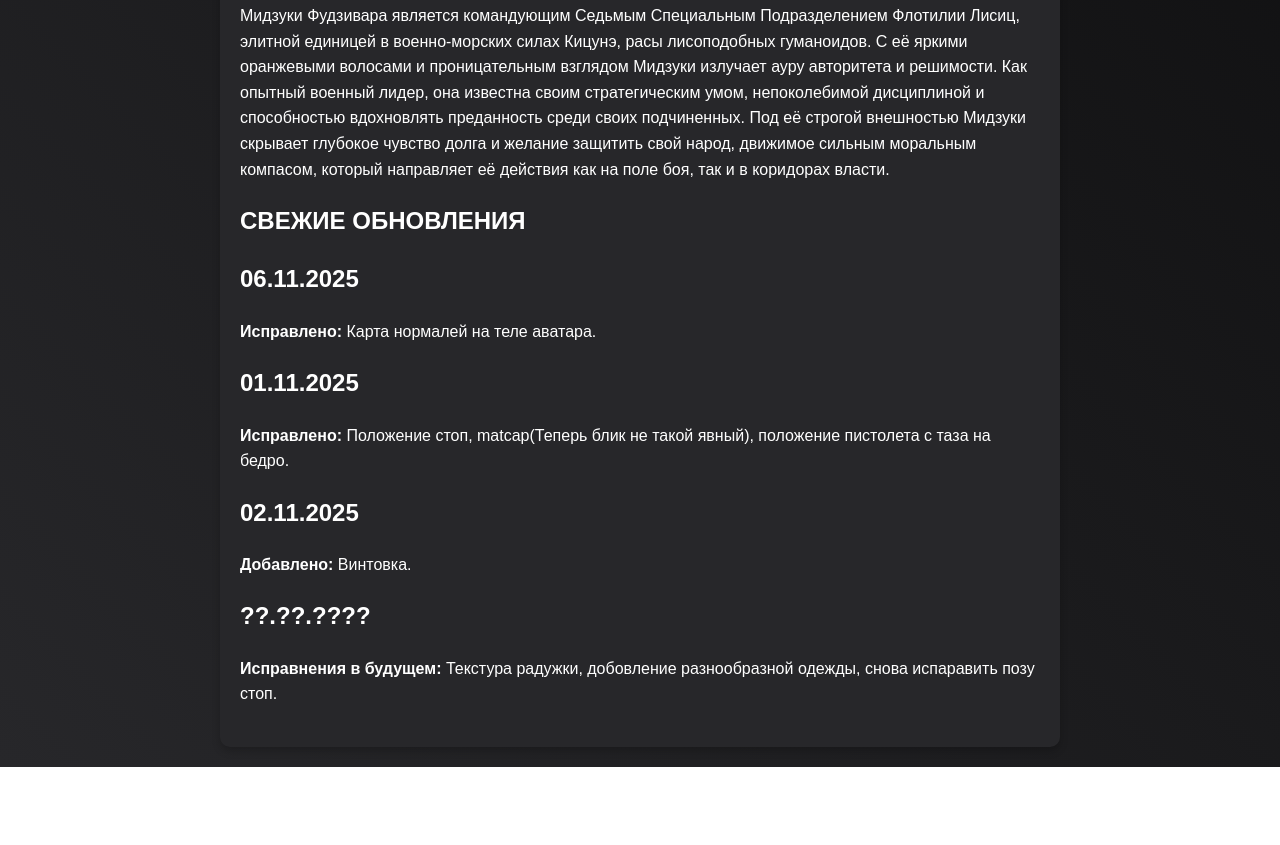
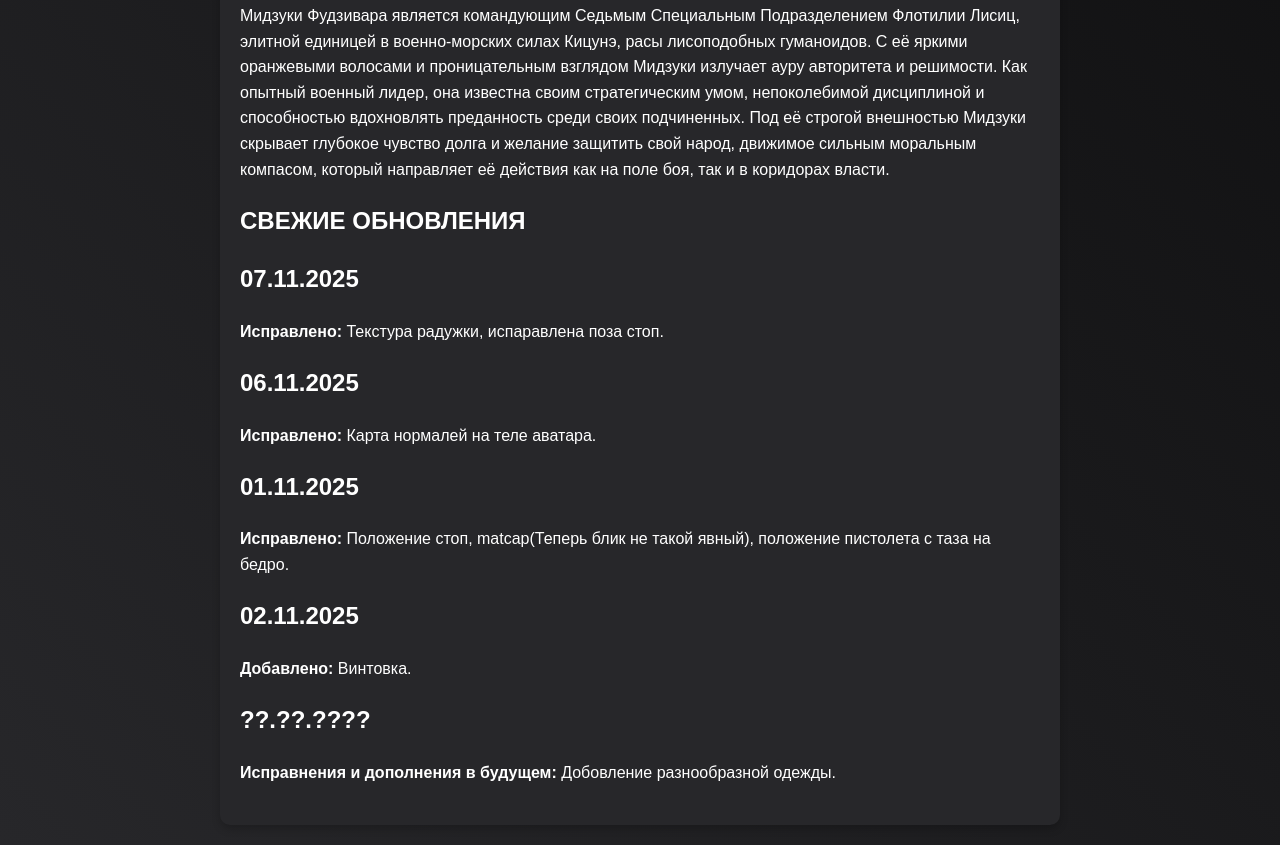
Before and after one commit to Belyashlk/workshop-AniBely.github.io, a plain HTML site: page page/mizuki/mizuki_page.html in a window 1280 px wide. Shown: the part 1833-2678 px from the top of the page. Before the commit the page ends 2600 px from the top, so only its background shows below. Drawn offline with Linux system fonts and the light colour scheme.

Commit message:
Update mizuki_page.html

```diff
--- a/page/mizuki/mizuki_page.html
+++ b/page/mizuki/mizuki_page.html
@@ -137,6 +137,8 @@
 			<p>Мидзуки Фудзивара является командующим Седьмым Специальным Подразделением Флотилии Лисиц, элитной единицей в военно-морских силах Кицунэ, расы лисоподобных гуманоидов. С её яркими оранжевыми волосами и проницательным взглядом Мидзуки излучает ауру авторитета и решимости. Как опытный военный лидер, она известна своим стратегическим умом, непоколебимой дисциплиной и способностью вдохновлять преданность среди своих подчиненных. Под её строгой внешностью Мидзуки скрывает глубокое чувство долга и желание защитить свой народ, движимое сильным моральным компасом, который направляет её действия как на поле боя, так и в коридорах власти.</p>
 
 				<h2>СВЕЖИЕ ОБНОВЛЕНИЯ</h2>
+					<h2>07.11.2025</h2>
+					<p><strong>Исправлено:</strong> Текстура радужки, испаравлена поза стоп.</p>
 					<h2>06.11.2025</h2>
 					<p><strong>Исправлено:</strong> Карта нормалей на теле аватара.</p>
 					<h2>01.11.2025</h2>
@@ -144,7 +146,7 @@
 					<h2>02.11.2025</h2>
 					<p><strong>Добавлено:</strong> Винтовка.</p>
 					<h2>??.??.????</h2>
-					<p><strong>Исправнения в будущем:</strong> Текстура радужки, добовление разнообразной одежды, снова испаравить позу стоп.</p>
+					<p><strong>Исправнения и дополнения в будущем:</strong> Добовление разнообразной одежды.</p>
 
        </div>
 
```
